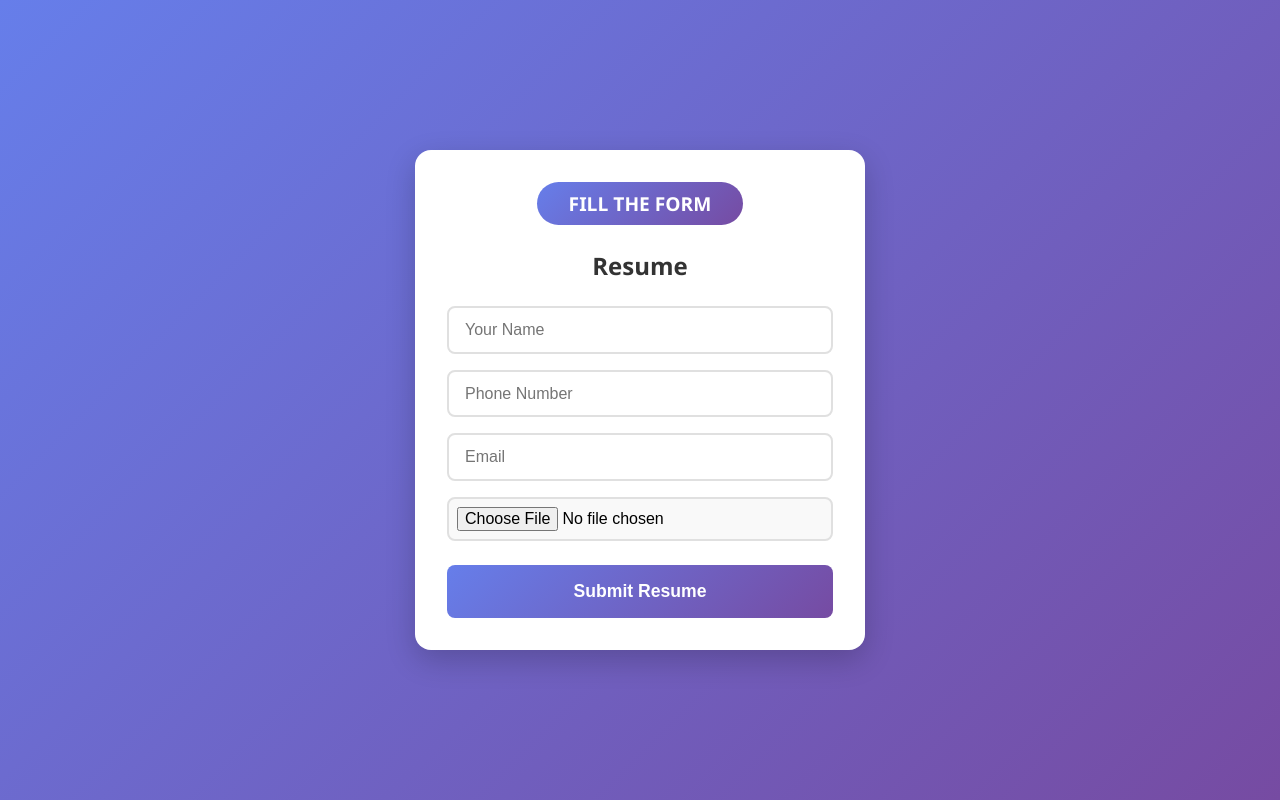
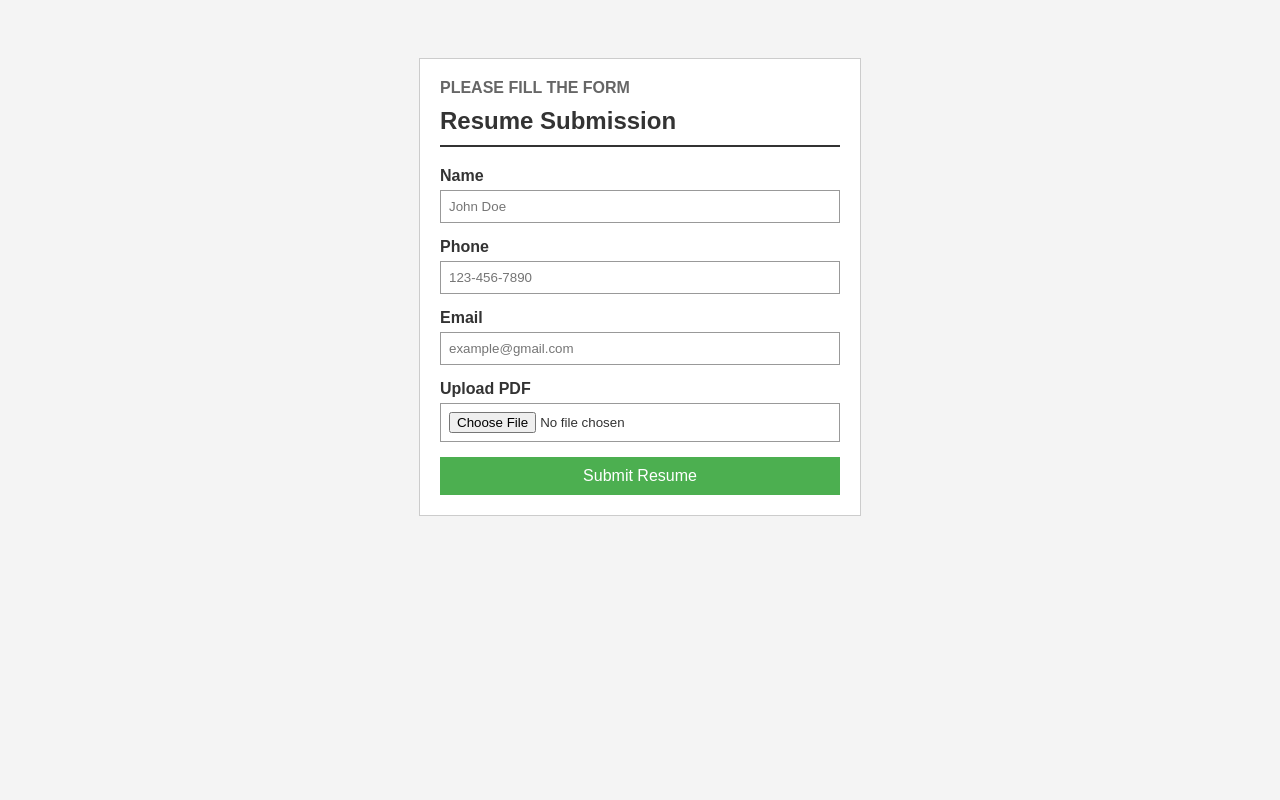
Before and after one commit to ParamjeetDhanjal/Automated-Resume-Screening-with-n8n, a FastAPI app: page / in a window 1280 px wide. Run offline with FastAPI, Linux system fonts and the light colour scheme.

Commit message:
Updated css

```diff
--- a/templates/index.html
+++ b/templates/index.html
@@ -5,93 +5,90 @@
   <meta name="viewport" content="width=device-width, initial-scale=1.0">
   <title>Resume Screening</title>
   <style>
-    * {
-      box-sizing: border-box;
-      margin: 0;
-      padding: 0;
+    /* Reset and Typography */
+    body {
+      font-family: Arial, sans-serif;
+      background-color: #f4f4f4;
+      color: #333;
+      padding: 50px 20px;
     }
-    body {
-      background: linear-gradient(135deg, #667eea 0%, #764ba2 100%);
-      font-family: 'Segoe UI', sans-serif;
-      min-height: 100vh;
-      display: flex;
-      align-items: center;
-      justify-content: center;
-      padding: 1rem;
+
+    /* Simple Container */
+    .form-card {
+      background: #ffffff;
+      padding: 20px;
+      border: 1px solid #ccc;
+      max-width: 400px;
+      margin: 0 auto; /* Center the box */
     }
-    .form-card {
-      background: white;
-      padding: 2rem;
-      border-radius: 16px;
-      box-shadow: 0 10px 30px rgba(0,0,0,0.2);
-      width: 100%;
-      max-width: 450px;
+
+    /* Headers */
+    h2 {
+      margin-top: 0;
+      border-bottom: 2px solid #333;
+      padding-bottom: 10px;
     }
-    .fill-tag {
-      text-align: center;
-      margin-bottom: 1.5rem;
+
+    /* Form Elements */
+    label {
+      display: block;
+      margin-bottom: 5px;
+      font-weight: bold;
     }
-    .fill-tag span {
-      background: linear-gradient(135deg, #667eea 0%, #764ba2 100%);
-      color: white;
-      padding: 0.5rem 2rem;
-      border-radius: 50px;
-      font-weight: 600;
-      font-size: 1.2rem;
-      display: inline-block;
-    }
-    h2 {
-      text-align: center;
-      margin-bottom: 1.5rem;
-      color: #333;
-    }
+
     input {
       width: 100%;
-      padding: 0.8rem 1rem;
-      margin-bottom: 1rem;
-      border: 2px solid #e0e0e0;
-      border-radius: 8px;
-      font-size: 1rem;
-      transition: 0.3s;
+      padding: 8px;
+      margin-bottom: 15px;
+      border: 1px solid #999;
+      box-sizing: border-box; /* Ensures padding doesn't affect width */
     }
-    input:focus {
-      border-color: #667eea;
-      outline: none;
+
+    /* Basic Button */
+    button {
+      background-color: #4CAF50; /* Standard Green */
+      color: white;
+      padding: 10px 15px;
+      border: none;
+      cursor: pointer;
+      width: 100%;
+      font-size: 16px;
     }
-    input[type="file"] {
-      padding: 0.5rem;
-      background: #f9f9f9;
+
+    button:hover {
+      background-color: #45a049;
     }
-    button {
-      width: 100%;
-      padding: 1rem;
-      background: linear-gradient(135deg, #667eea 0%, #764ba2 100%);
-      color: white;
-      border: none;
-      border-radius: 8px;
-      font-size: 1.1rem;
-      font-weight: 600;
-      cursor: pointer;
-      margin-top: 0.5rem;
-    }
-    button:hover {
-      opacity: 0.9;
+
+    /* Removed the 'Fill Tag' styling to keep it minimal */
+    .fill-tag {
+      font-weight: bold;
+      color: #666;
+      margin-bottom: 10px;
     }
   </style>
 </head>
 <body>
+
   <div class="form-card">
-    <div class="fill-tag">
-      <span>FILL THE FORM</span>
-    </div>
-    <h2>Resume</h2>
+    <div class="fill-tag">PLEASE FILL THE FORM</div>
+    <h2>Resume Submission</h2>
+
     <form action="/analyze_resume" method="post" enctype="multipart/form-data">
-      <input type="text" name="name" placeholder="Your Name" required>
-      <input type="text" name="phone" placeholder="Phone Number" required>
-      <input type="email" name="gmail" placeholder="Email" required>
+      <label>Name</label>
+      <input type="text" name="name" placeholder="John Doe" required>
+
+      <label>Phone</label>
+      <input type="text" name="phone" placeholder="123-456-7890" required>
+
+      <label>Email</label>
+      <input type="email" name="gmail" placeholder="example@gmail.com" required>
+
+      <label>Upload PDF</label>
       <input type="file" name="resume" accept="application/pdf" required>
+
       <button type="submit">Submit Resume</button>
     </form>
   </div>
+
 </body>
 </html>
```
